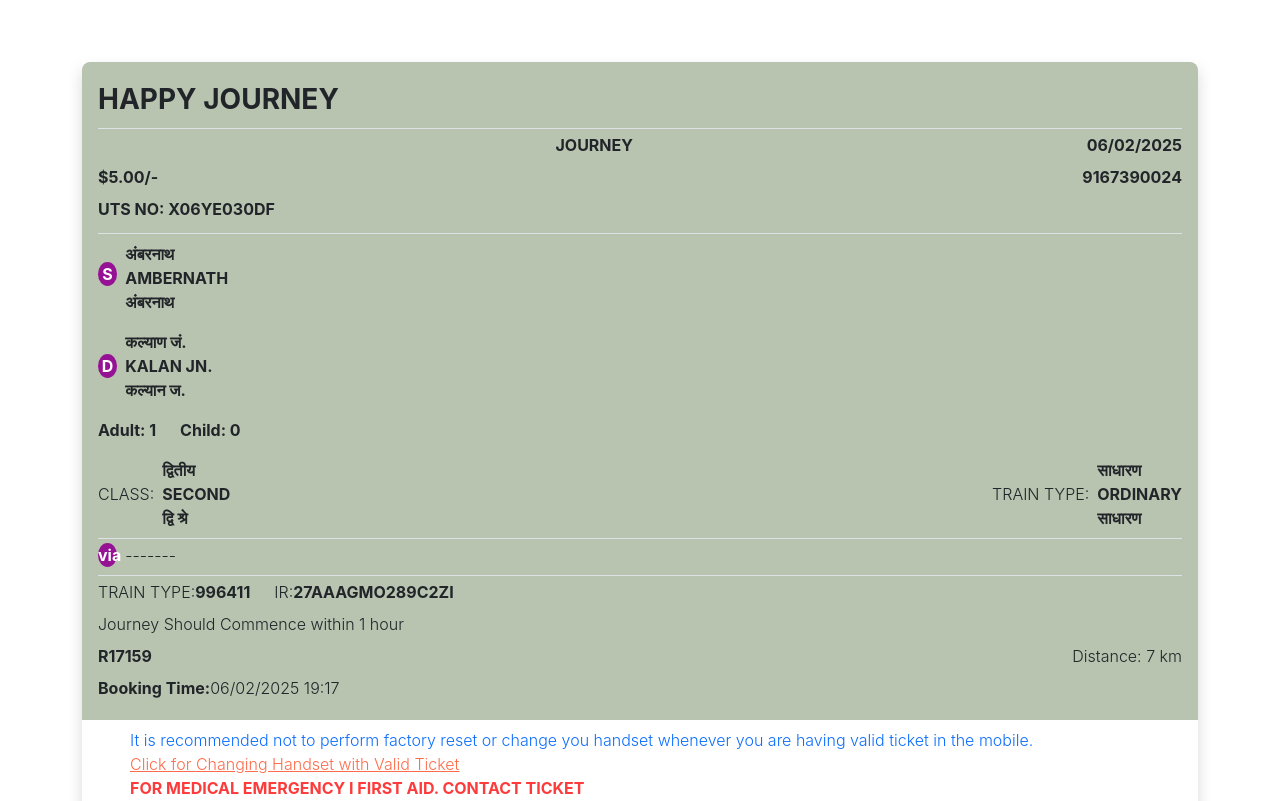
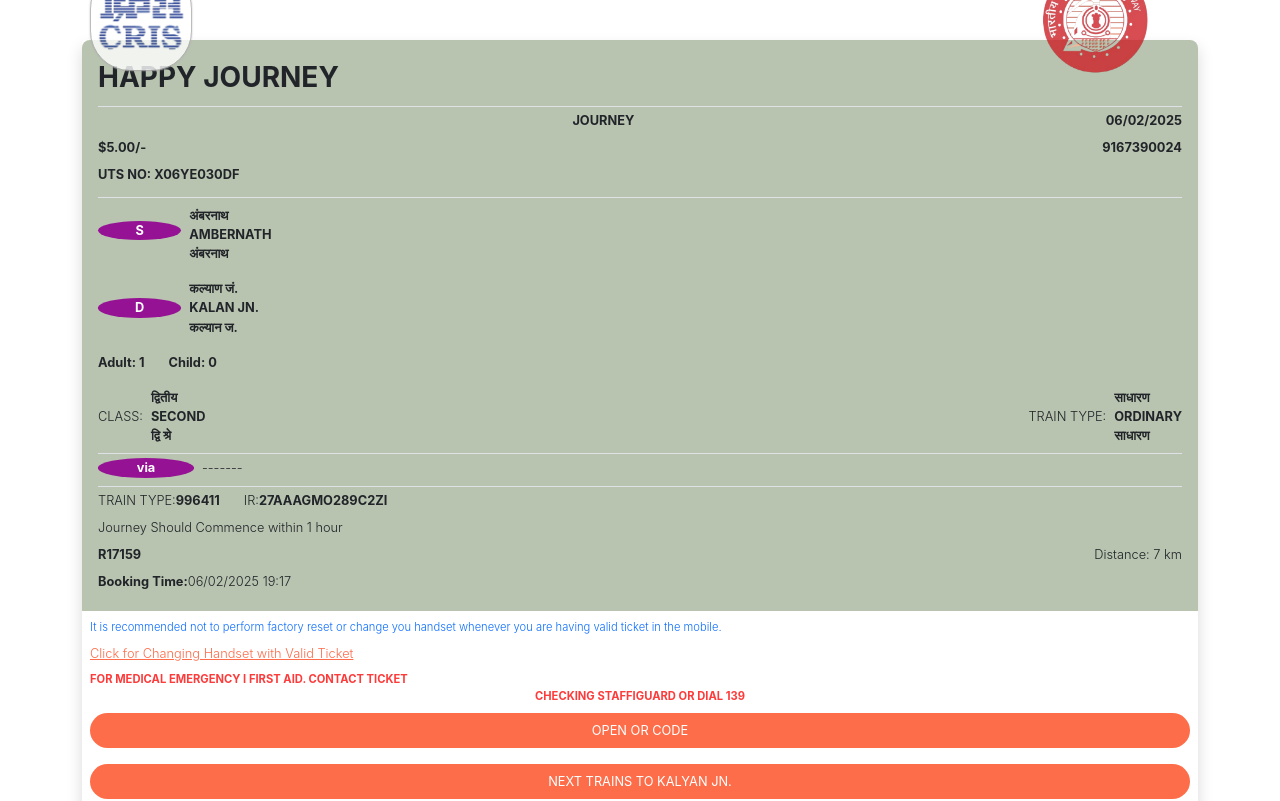
Before and after one commit to sanketvyapari/ticket-system, a React (Create React App) app: page / in a window 1280 px wide. Shown: the top 801 px of the page. Built offline with nearby package versions, Linux system fonts and the light colour scheme; the HTML template or start-up script is replaced by a standard one.

Commit message:
UI changes done

```diff
--- a/src/App.css
+++ b/src/App.css
@@ -59,3 +59,31 @@
   text-align: center;
   display: flex;
 }
+
+.box {
+  width: 100%;
+  height: 100%;
+  position: absolute;
+  top: 0;
+  left: 0;
+  opacity: 0.8; /* for demo purpose  */
+}
+
+.marquee-container {
+  width: 100vw;
+  height: 5vh;
+  position: relative;
+}
+
+.circle-icons {
+  width: 8vw;
+  border-radius: 2.5rem;
+  background: white;
+  padding: 3px;
+  border: 1px solid #adacac;
+  box-shadow: 0px 0px 2px #adacac;
+}
+
+.irl-icon {
+  width: 16vw;
+}
--- a/src/pages/HomePage.js
+++ b/src/pages/HomePage.js
@@ -99,15 +99,23 @@
     //   </button>
     // </div>
     <div className="" style={{ background: "white" }}>
-      <div>
-        <marquee scrollamount="30">
-          <h1 className="fw-bolder" style={{ color: "rgb(61, 87, 253)" }}>
-            IR Unreserved Ticketing
-          </h1>
-        </marquee>
+      <div className="marquee-container">
+        <div className="box">
+          <marquee scrollamount="30">
+            <h1 className="fw-bolder" style={{ color: "rgb(61, 87, 253)" }}>
+              IR Unreserved Ticketing
+            </h1>
+          </marquee>
+        </div>
+        <div className="box d-flex">
+          <div className="container d-flex align-items-center justify-content-between">
+            <img src="cris.png" className="circle-icons ms-2" width={"20vw"} />
+            <img src="indian-railway.png" className="irl-icon" width={"20vw"} />
+          </div>
+        </div>
       </div>
 
-      <div className="container fw-bolder">
+      <div className="container fw-bolder" style={{ fontSize: "0.8rem" }}>
         <div className="shadow bg-body rounded-2">
           <div
             className="p-3"
@@ -135,14 +143,17 @@
 
             <div className="border-bottom py-1"></div>
 
-            <div className="d-flex align-items-center">
+            <div
+              className="d-flex align-items-center"
+              style={{ fontSize: "0.8rem" }}
+            >
               {/* "border-radius:50%; border:solid black 1px;padding:5px" */}
               <div
                 style={{
                   borderRadius: "50%",
                   background: "#961295",
                   color: "white",
-                  width: "1.5vw",
+                  width: "6.5vw",
                   textAlign: "center",
                 }}
               >
@@ -154,13 +165,16 @@
                 <div>अंबरनाथ</div>
               </div>
             </div>
-            <div className="d-flex align-items-center pt-3">
+            <div
+              className="d-flex align-items-center pt-3"
+              style={{ fontSize: "0.8rem" }}
+            >
               <div
                 style={{
                   borderRadius: "50%",
                   background: "#961295",
                   color: "white",
-                  width: "1.5vw",
+                  width: "6.5vw",
                   textAlign: "center",
                 }}
               >
@@ -172,11 +186,17 @@
                 <div>कल्यान ज.</div>
               </div>
             </div>
-            <div className="d-flex align-items-center pt-3">
+            <div
+              className="d-flex align-items-center pt-3"
+              style={{ fontSize: "0.8rem" }}
+            >
               <div>Adult: 1</div>
               <div className="ms-4">Child: 0</div>
             </div>
-            <div className="d-flex justify-content-between align-items-center pt-3">
+            <div
+              className="d-flex justify-content-between align-items-center pt-3"
+              style={{ fontSize: "0.8rem" }}
+            >
               <div className="d-flex align-items-center">
                 <div className="fw-light">CLASS:</div>
                 <div className="ms-2">
@@ -201,7 +221,7 @@
                   borderRadius: "50%",
                   background: "#961295",
                   color: "white",
-                  width: "1.5vw",
+                  width: "7.5vw",
                   textAlign: "center",
                 }}
                 className=""
@@ -213,7 +233,10 @@
 
             <div className="border-bottom py-1"></div>
 
-            <div className="d-flex align-items-center py-1">
+            <div
+              className="d-flex align-items-center py-1"
+              style={{ fontSize: "0.8rem" }}
+            >
               <div className="d-flex align-items-center">
                 <div className="fw-light">TRAIN TYPE:</div>
                 <div>996411</div>
@@ -223,37 +246,52 @@
                 <div>27AAAGMO289C2ZI</div>
               </div>
             </div>
-            <div className="d-flex align-items-center py-1">
+            <div
+              className="d-flex align-items-center py-1"
+              style={{ fontSize: "0.8rem" }}
+            >
               <div className="d-flex align-items-center">
                 <div className="fw-light">
                   Journey Should Commence within 1 hour
                 </div>
               </div>
             </div>
-            <div className="d-flex justify-content-between align-items-center py-1">
+            <div
+              className="d-flex justify-content-between align-items-center py-1"
+              style={{ fontSize: "0.8rem" }}
+            >
               <div>R17159</div>
               <div className="fw-light">Distance: 7 km</div>
             </div>
-            <div className="d-flex align-items-center py-1">
+            <div
+              className="d-flex align-items-center py-1"
+              style={{ fontSize: "0.8rem" }}
+            >
               <div>Booking Time:</div>
               <div className="fw-light">06/02/2025 19:17</div>
             </div>
           </div>
-          <div className="px-5 pb-4 pt-2">
-            <div className="fw-light text-primary">
+          <div className="px-2 pb-4 pt-2">
+            <div
+              className="fw-light text-primary"
+              style={{ fontSize: "0.7rem" }}
+            >
               It is recommended not to perform factory reset or change you
               handset whenever you are having valid ticket in the mobile.
             </div>
             <div
-              className="fw-light text-decoration-underline"
-              style={{ color: "rgb(254, 108, 75)" }}
+              className="fw-light text-decoration-underline py-2"
+              style={{ color: "rgb(254, 108, 75)", fontSize: "0.8rem" }}
             >
               Click for Changing Handset with Valid Ticket
             </div>
-            <div style={{ color: "rgb(254, 59, 59)" }}>
+            <div style={{ color: "rgb(254, 59, 59)", fontSize: "0.7rem" }}>
               FOR MEDICAL EMERGENCY I FIRST AID. CONTACT TICKET
             </div>
-            <div className="text-center" style={{ color: "rgb(254, 59, 59)" }}>
+            <div
+              className="text-center"
+              style={{ color: "rgb(254, 59, 59)", fontSize: "0.7rem" }}
+            >
               CHECKING STAFFIGUARD OR DIAL 139
             </div>
             <button
@@ -262,7 +300,7 @@
                 background: "#FE6D49",
                 border: "0px",
                 color: "white",
-                fontSize: "1.2rem",
+                fontSize: "0.8rem",
               }}
               class="w-100 py-2 my-2"
             >
@@ -274,7 +312,7 @@
                 background: "#FE6D49",
                 border: "0px",
                 color: "white",
-                fontSize: "1.2rem",
+                fontSize: "0.8rem",
               }}
               class="w-100 py-2 my-2"
             >
@@ -286,7 +324,7 @@
                 background: "#FE6D49",
                 border: "0px",
                 color: "white",
-                fontSize: "1.2rem",
+                fontSize: "0.8rem",
               }}
               class="w-100 py-2 my-2"
             >
```
Also changed, not shown: public/cris.png (added), public/indian-railway.png (added).
